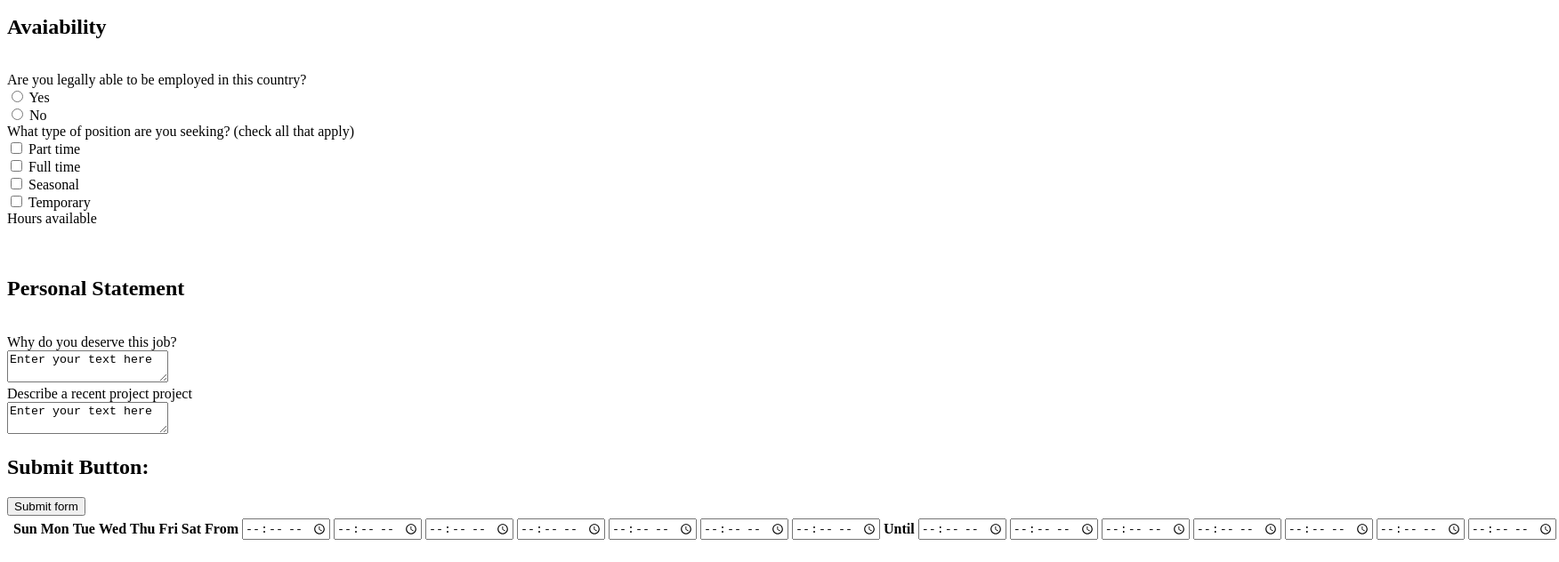
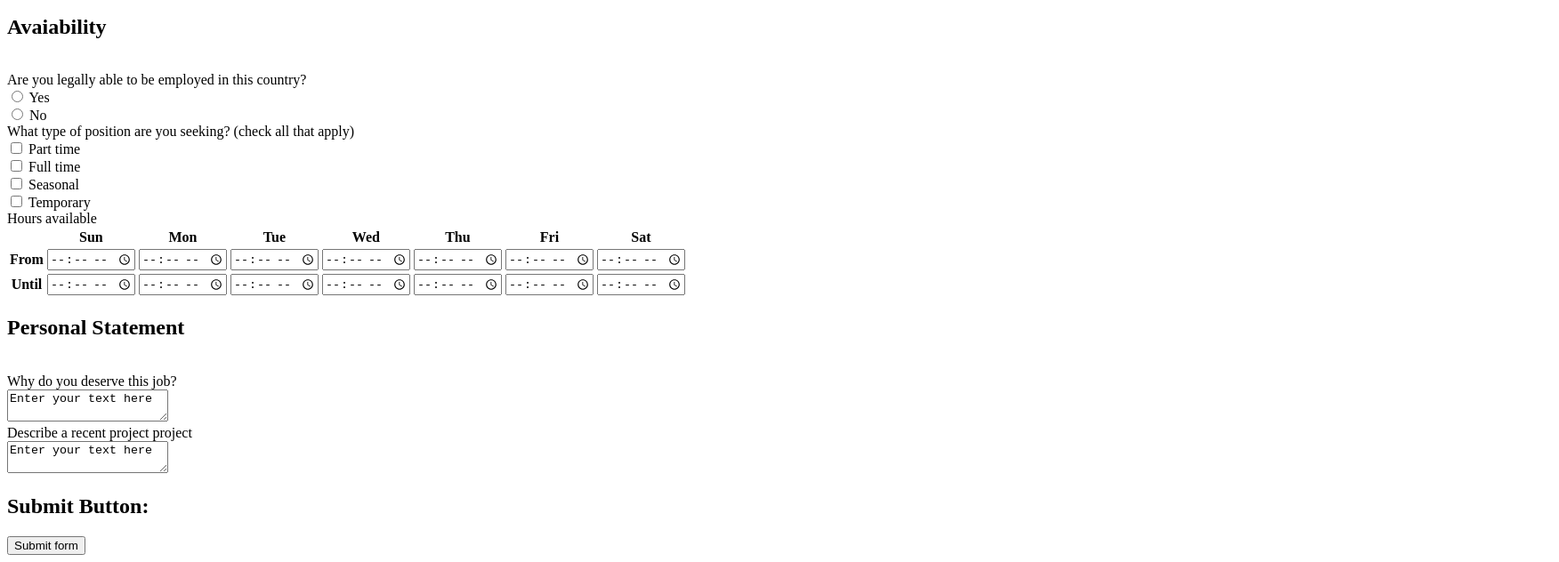
Before and after one commit to min-1970036/min-1970036, a plain HTML site: page jobApplicationForm.html in a window 1280 px wide. Shown: the part 471-1103 px from the top of the page at 89% size, 1752 px wide, since content can reach past the window. Drawn offline with Linux system fonts and the light colour scheme.

Commit message:
Update jobApplicationForm.html

```diff
--- a/jobApplicationForm.html
+++ b/jobApplicationForm.html
@@ -140,7 +140,9 @@
             <br>
 
             <label>Hours available</label>
+            <div class="col-sm-12">
 		<table class="table table-bordered">
+			<tr>
 				<td></td>
 				<th>Sun</th>
 				<th>Mon</th>
@@ -149,8 +151,8 @@
 				<th>Thu</th>
 				<th>Fri</th>
 				<th>Sat</th>
-            <br>
-
+			</tr>
+			<tr>
 				<th>From</th>
 				<td><input class="form-control" type="time" name="su_from"></td>
 				<td><input class="form-control" type="time" name="mo_from"></td>
@@ -159,8 +161,8 @@
 				<td><input class="form-control" type="time" name="th_from"></td>
 				<td><input class="form-control" type="time" name="fr_from"></td>
 				<td><input class="form-control" type="time" name="sa_from"></td>
-            <br>
-
+			</tr>
+			<tr>
 				<th>Until</th>
 				<td><input class="form-control" type="time" name="su_until"></td>
 				<td><input class="form-control" type="time" name="mo_until"></td>
@@ -169,8 +171,8 @@
 				<td><input class="form-control" type="time" name="th_until"></td>
 				<td><input class="form-control" type="time" name="fr_until"></td>
 				<td><input class="form-control" type="time" name="sa_until"></td>
-            <br>
-
+			</tr>
+		</table>
 	</div>
 
 
```
Lines whose indentation alone changed are shown as unchanged.
